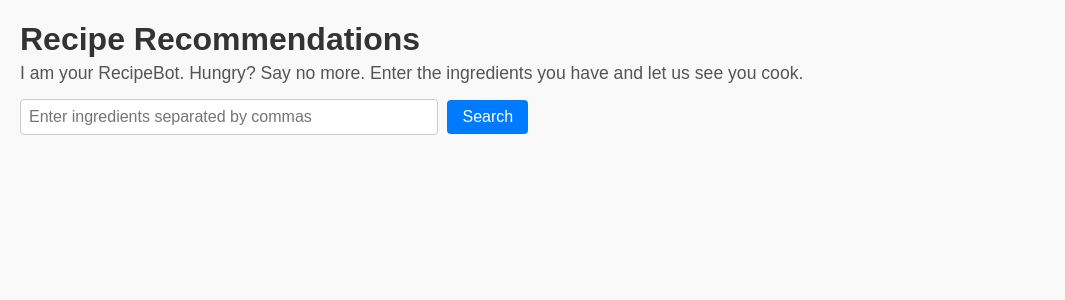
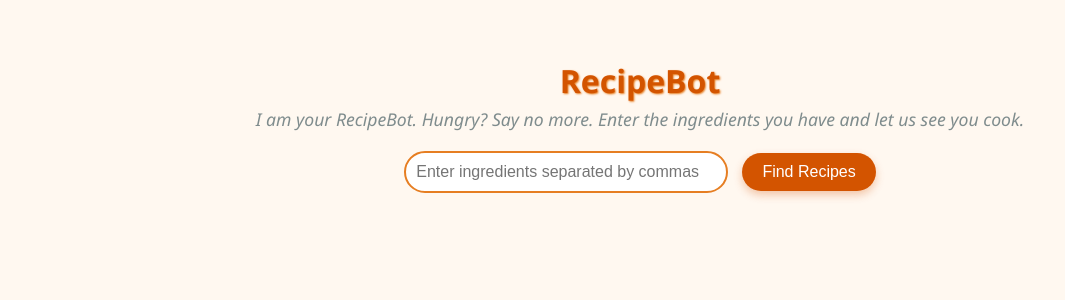
Before and after one commit to nivyarodrigues2020/flask-recipe-app, a Flask app: page / in a window 1280 px wide. Shown: the top 300 px of the page, without its empty margins (0-1065 px from the left). Run offline with Flask 2, Linux system fonts and the light colour scheme.

Commit message:
Update index.html
htnl changes

```diff
--- a/templates/index.html
+++ b/templates/index.html
@@ -2,137 +2,135 @@
 <html lang="en">
 <head>
   <meta charset="UTF-8" />
+  <meta name="viewport" content="width=device-width, initial-scale=1" />
   <title>RecipeBot</title>
   <style>
     body {
-            font-family: Arial, sans-serif;
-            margin: 20px;
-            background: #f9f9f9;
+      font-family: 'Segoe UI', Tahoma, Geneva, Verdana, sans-serif;
+      background: #fff8f0;
+      padding: 30px;
+      color: #444;
     }
     h1 {
-            color: #333;
+      text-align: center;
       margin-bottom: 5px;
+      color: #d35400;
+      font-weight: 700;
+      text-shadow: 1px 1px 2px #e67e22;
     }
     .intro-text {
-            margin-bottom: 15px;
+      text-align: center;
+      margin-bottom: 20px;
+      font-style: italic;
+      color: #7f8c8d;
       font-size: 1.1em;
-            color: #555;
     }
     form {
-            margin-bottom: 20px;
+      text-align: center;
+      margin-bottom: 30px;
     }
     input[type="text"] {
-            width: 400px;
-            padding: 8px;
+      width: 300px;
+      padding: 10px;
       font-size: 1em;
-            border: 1px solid #ccc;
-            border-radius: 4px;
+      border: 2px solid #e67e22;
+      border-radius: 25px;
+      outline: none;
+      transition: border-color 0.3s ease;
+    }
+    input[type="text"]:focus {
+      border-color: #d35400;
     }
     button {
-            padding: 8px 15px;
+      padding: 10px 20px;
       font-size: 1em;
+      margin-left: 10px;
+      cursor: pointer;
       border: none;
-            background-color: #007BFF;
+      background-color: #d35400;
       color: white;
-            border-radius: 4px;
-            cursor: pointer;
-            margin-left: 5px;
+      border-radius: 25px;
+      box-shadow: 0 4px 8px rgba(211, 84, 0, 0.3);
+      transition: background-color 0.3s ease;
     }
     button:hover {
-            background-color: #0056b3;
+      background-color: #e67e22;
     }
     .message {
-            color: #d9534f; /* bootstrap danger red */
+      text-align: center;
+      font-weight: bold;
       margin-bottom: 20px;
-            font-weight: bold;
-        }
-        .cards-container {
-            display: flex;
-            flex-wrap: wrap;
-            gap: 15px;
+      color: #c0392b;
     }
     .card {
-            background: white;
-            border: 1px solid #ddd;
-            border-radius: 6px;
-            width: 300px;
-            box-shadow: 0 2px 5px rgba(0,0,0,0.1);
-            cursor: pointer;
-            transition: box-shadow 0.3s ease;
+      background: #fff;
+      max-width: 700px;
+      margin: 15px auto;
+      padding: 20px 25px;
+      border-radius: 12px;
+      box-shadow: 0 4px 12px rgba(230, 126, 34, 0.15);
+      border-left: 6px solid #d35400;
+      transition: transform 0.2s ease;
     }
     .card:hover {
-            box-shadow: 0 5px 15px rgba(0,0,0,0.2);
+      transform: translateY(-5px);
+      box-shadow: 0 8px 18px rgba(230, 126, 34, 0.25);
     }
-        .card-header {
-            padding: 15px;
-            font-weight: bold;
-            font-size: 1.2em;
-            color: #007BFF;
-            border-bottom: 1px solid #ddd;
+    .recipe-title {
+      font-size: 1.8em;
+      font-weight: 700;
+      margin-bottom: 15px;
+      color: #d35400;
+      letter-spacing: 0.02em;
     }
-        .card-content {
-            display: none;
-            padding: 15px;
-            color: #333;
-            font-size: 0.95em;
-            line-height: 1.4em;
+    .ingredients, .instructions {
+      margin-bottom: 15px;
+      line-height: 1.5;
+      color: #555;
+      white-space: pre-wrap; /* preserve line breaks */
     }
-        .card-content ul {
+    .ingredients ul {
       padding-left: 20px;
-            margin: 8px 0;
+      margin: 0;
     }
-        .card-content li {
-            margin-bottom: 5px;
+    .ingredients li {
+      margin-bottom: 6px;
+      list-style-type: disc;
     }
   </style>
 </head>
 <body>
-
-    <h1>Recipe Recommendations</h1>
-
+  <h1>RecipeBot</h1>
   <div class="intro-text">
     I am your RecipeBot. Hungry? Say no more. Enter the ingredients you have and let us see you cook.
   </div>
-
-    <form method="POST">
+  <form method="post" action="/">
     <input type="text" name="ingredients" placeholder="Enter ingredients separated by commas" required />
-        <button type="submit">Search</button>
+    <button type="submit">Find Recipes</button>
   </form>
 
   {% if message %}
     <div class="message">{{ message }}</div>
   {% endif %}
 
-    <div class="cards-container">
   {% for recipe in recipes %}
-        <div class="card" onclick="toggleCard(this)">
-            <div class="card-header">{{ recipe['Recipe_Name'] }}</div>
-            <div class="card-content">
+    <div class="card">
+      <div class="recipe-title">{{ recipe.Recipe_Name }}</div>
+
+      <div class="ingredients">
         <strong>Ingredients:</strong>
         <ul>
-                    {% for ing in recipe['Cleaned_Ingredients'].split(',') %}
+          {% for ing in recipe.Cleaned_Ingredients.split(',') %}
             <li>{{ ing.strip() }}</li>
           {% endfor %}
         </ul>
+      </div>
+
+      <div class="instructions">
         <strong>Instructions:</strong>
-                <p>{{ recipe['Instructions'] }}</p>
+        <p>{{ recipe.Instructions }}</p>
       </div>
     </div>
   {% endfor %}
-    </div>
-
-<script>
-function toggleCard(card) {
-    const content = card.querySelector('.card-content');
-    if (content.style.display === 'block') {
-        content.style.display = 'none';
-    } else {
-        content.style.display = 'block';
-        // Optional: scroll card into view
-        card.scrollIntoView({ behavior: 'smooth', block: 'start' });
-    }
-}
-</script>
-
 </body>
 </html>
```
Lines whose indentation alone changed are shown as unchanged.
